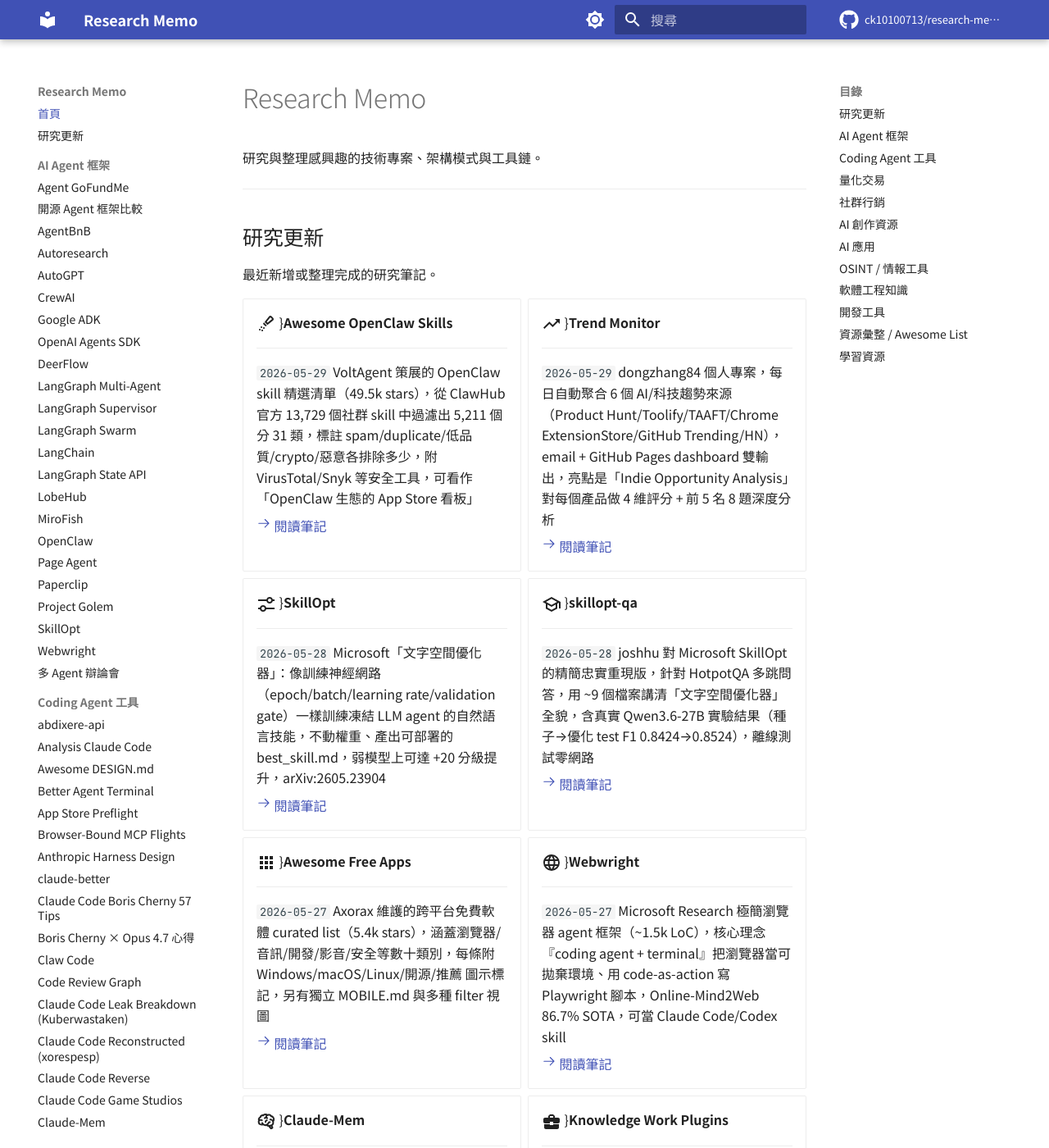
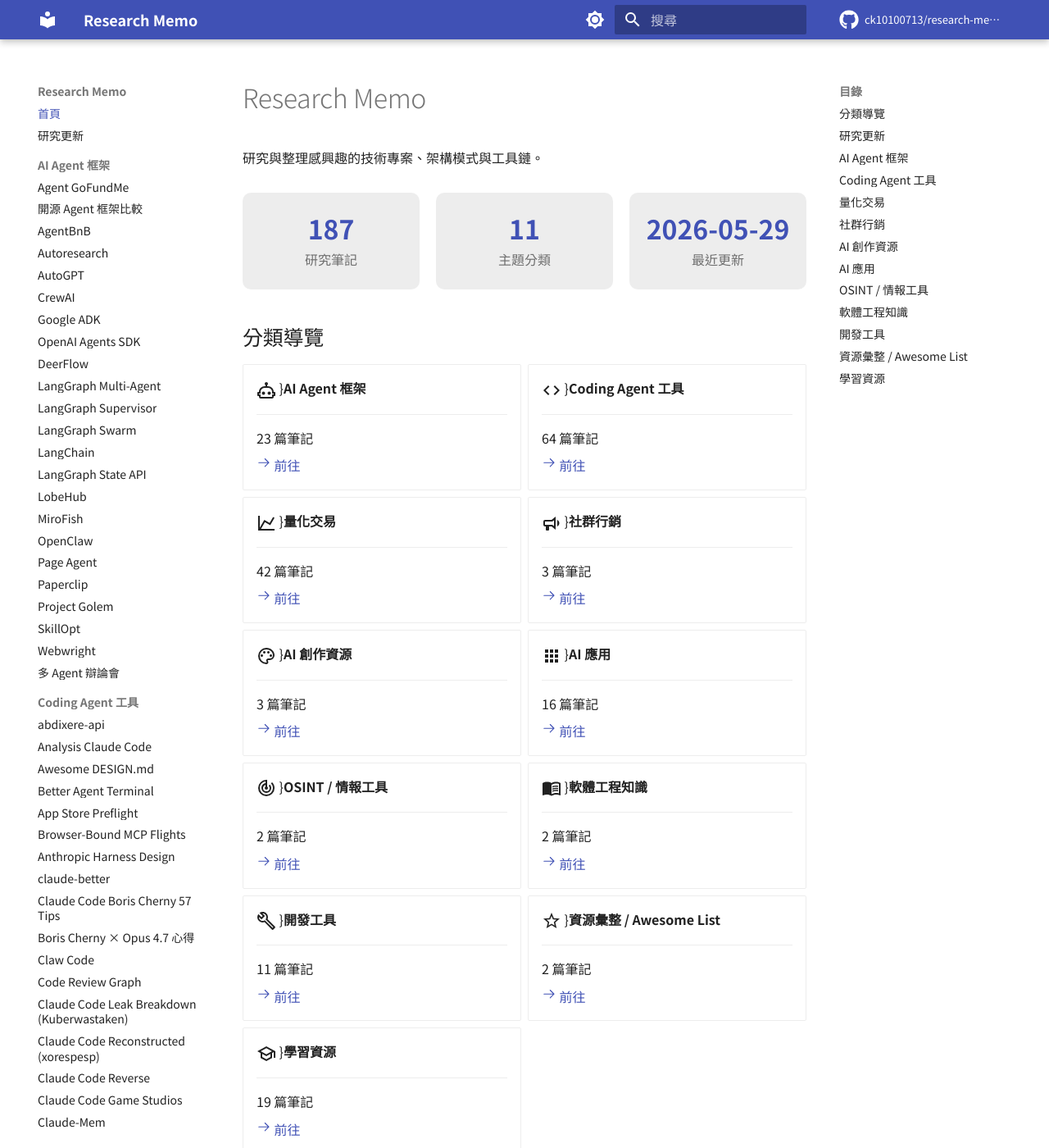
Before and after one commit to ck10100713/research-memo, an MkDocs documentation site: the page built from docs/index.md, in a window 1280 px wide and 1400 px high. Shown: the whole window at 82% size. Built offline with MkDocs 1.6.1 and Material for MkDocs 9.7.7, drawn with Linux system fonts in a browser that asks for light colours; comment, search, counter and statistics services are not loaded.

Commit message:
首頁門面 + prev/next + git 最後更新（借鏡 cc-workspace-docs）
借鏡 zeuikli/cc-workspace-docs（VitePress 研究站）三項可移植到 MkDocs Material 的設計：

#1 首頁門面
- sync.py 首頁新增統計數字 bar（研究筆記數/主題分類數/最近更新日，全部自動計算）
- 新增「分類導覽」grid cards，以 attr_list 顯式 {#cat-N} 錨點跳轉同頁各分類區塊（避開中文標題 slugify 不穩定問題）
- 新增 docs/stylesheets/extra.css 與 sync.py 的 CATEGORY_ICONS 分類圖示對照表

#2 navigation.footer：每篇底部 prev/next

#3 git-revision-date-localized plugin：每頁顯示「最後更新」
- deploy.yml 設 fetch-depth: 0（git plugin 需完整歷史）並安裝套件

research skill Step 3 補提醒：新增分類時同步補 CATEGORY_ICONS 圖示

Co-Authored-By: Claude Opus 4.8 (1M context) <noreply@anthropic.com>

```diff
--- a/docs/index.md
+++ b/docs/index.md
@@ -2,6 +2,106 @@
 
 研究與整理感興趣的技術專案、架構模式與工具鏈。
 
+<div class="stats-bar">
+  <div class="stat"><div class="stat-num">187</div><div class="stat-label">研究筆記</div></div>
+  <div class="stat"><div class="stat-num">11</div><div class="stat-label">主題分類</div></div>
+  <div class="stat"><div class="stat-num">2026-05-29</div><div class="stat-label">最近更新</div></div>
+</div>
+
+## 分類導覽
+
+<div class="grid cards" markdown>
+
+-   :material-robot-outline:{{ .lg .middle }} **AI Agent 框架**
+
+    ---
+
+    23 篇筆記
+
+    [:octicons-arrow-right-24: 前往](#cat-1)
+
+-   :material-code-tags:{{ .lg .middle }} **Coding Agent 工具**
+
+    ---
+
+    64 篇筆記
+
+    [:octicons-arrow-right-24: 前往](#cat-2)
+
+-   :material-chart-line:{{ .lg .middle }} **量化交易**
+
+    ---
+
+    42 篇筆記
+
+    [:octicons-arrow-right-24: 前往](#cat-3)
+
+-   :material-bullhorn-outline:{{ .lg .middle }} **社群行銷**
+
+    ---
+
+    3 篇筆記
+
+    [:octicons-arrow-right-24: 前往](#cat-4)
+
+-   :material-palette-outline:{{ .lg .middle }} **AI 創作資源**
+
+    ---
+
+    3 篇筆記
+
+    [:octicons-arrow-right-24: 前往](#cat-5)
+
+-   :material-apps:{{ .lg .middle }} **AI 應用**
+
+    ---
+
+    16 篇筆記
+
+    [:octicons-arrow-right-24: 前往](#cat-6)
+
+-   :material-radar:{{ .lg .middle }} **OSINT / 情報工具**
+
+    ---
+
+    2 篇筆記
+
+    [:octicons-arrow-right-24: 前往](#cat-7)
+
+-   :material-book-open-variant:{{ .lg .middle }} **軟體工程知識**
+
+    ---
+
+    2 篇筆記
+
+    [:octicons-arrow-right-24: 前往](#cat-8)
+
+-   :material-wrench-outline:{{ .lg .middle }} **開發工具**
+
+    ---
+
+    11 篇筆記
+
+    [:octicons-arrow-right-24: 前往](#cat-9)
+
+-   :material-star-outline:{{ .lg .middle }} **資源彙整 / Awesome List**
+
+    ---
+
+    2 篇筆記
+
+    [:octicons-arrow-right-24: 前往](#cat-10)
+
+-   :material-school-outline:{{ .lg .middle }} **學習資源**
+
+    ---
+
+    19 篇筆記
+
+    [:octicons-arrow-right-24: 前往](#cat-11)
+
+</div>
+
 ---
 
 ## 研究更新
@@ -344,7 +444,7 @@
 
 ---
 
-## Coding Agent 工具
+## Coding Agent 工具 {#cat-2}
 
 <div class="grid cards" markdown>
 
@@ -864,7 +964,7 @@
 
 ---
 
-## 量化交易
+## 量化交易 {#cat-3}
 
 <div class="grid cards" markdown>
 
@@ -1576,7 +1676,7 @@
 
 ---
 
-## 學習資源
+## 學習資源 {#cat-11}
 
 <div class="grid cards" markdown>
 
--- /dev/null
+++ b/docs/stylesheets/extra.css
@@ -0,0 +1,28 @@
+/* 首頁統計數字 bar */
+.stats-bar {
+  display: flex;
+  flex-wrap: wrap;
+  gap: 1rem;
+  margin: 1.5rem 0 2rem;
+}
+
+.stats-bar .stat {
+  flex: 1 1 140px;
+  text-align: center;
+  padding: 1.2rem 1rem;
+  border-radius: 0.5rem;
+  background: var(--md-default-fg-color--lightest);
+}
+
+.stats-bar .stat-num {
+  font-size: 1.6rem;
+  font-weight: 700;
+  line-height: 1.2;
+  color: var(--md-primary-fg-color);
+}
+
+.stats-bar .stat-label {
+  margin-top: 0.3rem;
+  font-size: 0.8rem;
+  color: var(--md-default-fg-color--light);
+}
--- a/mkdocs.yml
+++ b/mkdocs.yml
@@ -31,6 +31,7 @@ theme:
     - navigation.sections
     - navigation.expand
     - navigation.top
+    - navigation.footer
     - search.suggest
     - search.highlight
     - content.code.copy
@@ -44,6 +45,10 @@ plugins:
         - zh
         - en
   - tags
+  - git-revision-date-localized:
+      type: date
+      locale: zh
+      fallback_to_build_date: true
 
 markdown_extensions:
   - admonition
@@ -271,6 +276,9 @@ nav:
       - skillopt-qa（SkillOpt 教學重現）: skillopt-qa.md
       - Claude Code 最佳實踐報告 (zeuikli): zeuikli-claude-code-best-practices.md
 
+extra_css:
+  - stylesheets/extra.css
+
 extra:
   social:
     - icon: fontawesome/brands/github
```
Also changed, not shown: other parts of docs/index.md (+8 -8 lines), .claude/skills/research/SKILL.md (+2 -0 lines), 2 other files.
